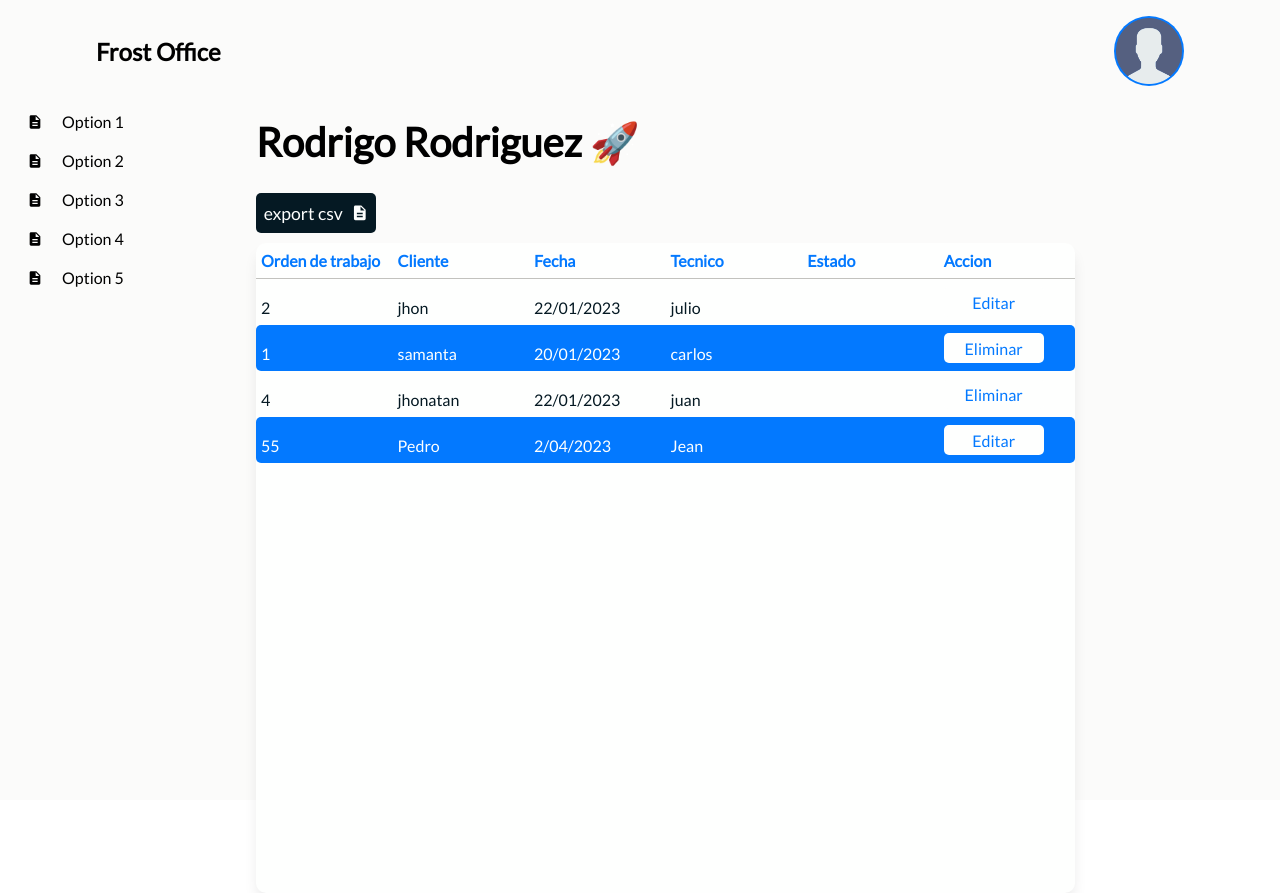
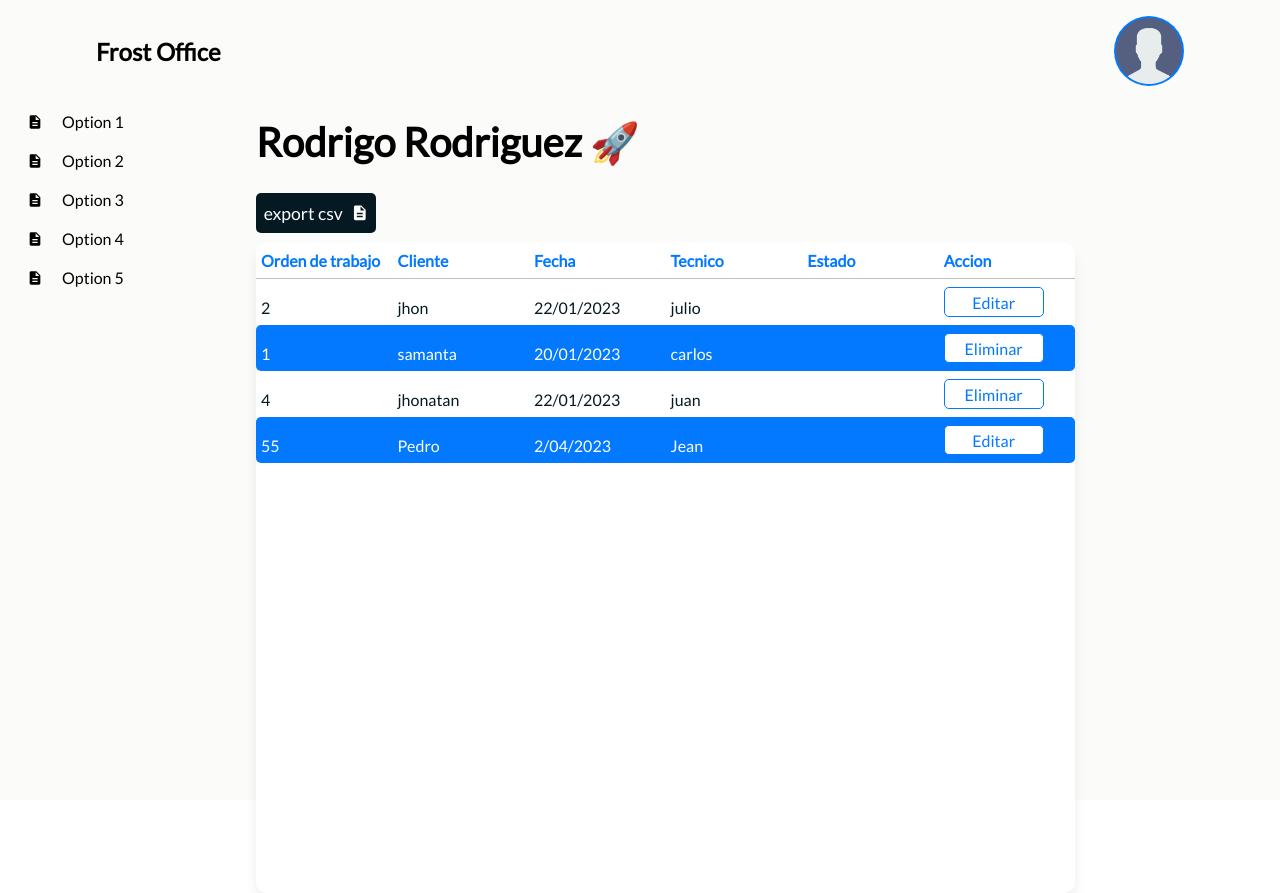
Before and after one commit to StartsDev/frost-bo, a React (Vite) app in the folder bo/: page / in a window 1280 px wide. Built offline with nearby package versions, Linux system fonts and the light colour scheme.

Commit message:
refactorizando boton

```diff
--- a/bo/src/components/button/Button.tsx
+++ b/bo/src/components/button/Button.tsx
@@ -6,18 +6,18 @@ interface Props {
     w?: number
     h?: number
     action?: () => void | undefined
-    bg?: 'primary' | 'secondary',
 }
 
-function Button({ text, action, w = 100, h = 40, bg}: Props) {
+function Button({ text, action, w = 100, h = 40}: Props) {
   return (
     <button
         className={styles?.button}
         style={{
           width: w,
           height: h,
-          backgroundColor: bg === 'primary' ? THEME.blue : THEME.white,
-          color: bg === 'primary' ? THEME.white : THEME.blue
+          backgroundColor: THEME.white,
+          color: THEME.blue,
+          border: "1.5px solid " + THEME.blue
         }}
         onClick={action}
     >
--- a/bo/src/components/table/Item.tsx
+++ b/bo/src/components/table/Item.tsx
@@ -1,16 +1,13 @@
 import Button from '../button/Button'
 import styles from './table.module.css'
-import { evaluateIndex } from './utils'
 
 type Props = {
     value: string | boolean | number | any
     action?: () => void | undefined,
-    index: number
 }
 
 type PropItemStyle = {
     children: React.ReactNode
-    index?: number
 }
 
 function ItemStyle({ children }: PropItemStyle) {
@@ -21,7 +18,7 @@ function ItemStyle({ children }: PropItemStyle) {
     </p>
 }
 
-function Item({ value, action, index }: Props) {
+function Item({ value, action }: Props) {
 
     if (typeof value === "string" && value === "edit") {
         return (
@@ -31,7 +28,6 @@ function Item({ value, action, index }: Props) {
                     action={action}
                     h={30}
                     w={100}
-                    bg={evaluateIndex(index)}
                 />
             </ItemStyle>
         )
@@ -44,7 +40,6 @@ function Item({ value, action, index }: Props) {
                     text='Eliminar'
                     action={action}
                     h={30}
-                    bg={evaluateIndex(index)}
                 />
             </ItemStyle>
         )
--- a/bo/src/components/table/Table.tsx
+++ b/bo/src/components/table/Table.tsx
@@ -99,7 +99,7 @@ function Table() {
                         >
                             {
                                 mapPropertiesOfItems(item).map((value, index) => {
-                                    return <Item key={index} value={value} index={index} />
+                                    return <Item key={index} value={value} />
                                 })
                             }
                         </div>
--- a/bo/src/components/table/utils.ts
+++ b/bo/src/components/table/utils.ts
@@ -5,16 +5,3 @@ export const mapPropertiesOfItems = <T>(item: Item<T>): T[]  =>  {
     const values = Object.values(item)
     return values
 }
-
-export const evaluateIndex = (index: number) => {
-    if (index === 0) {
-        return 'primary'
-    }
-
-    if (index == 1) {
-        return 'secondary'
-    }
-
-    return index % 2 === 0 ? 'primary' : 'secondary'
-
-}
```
